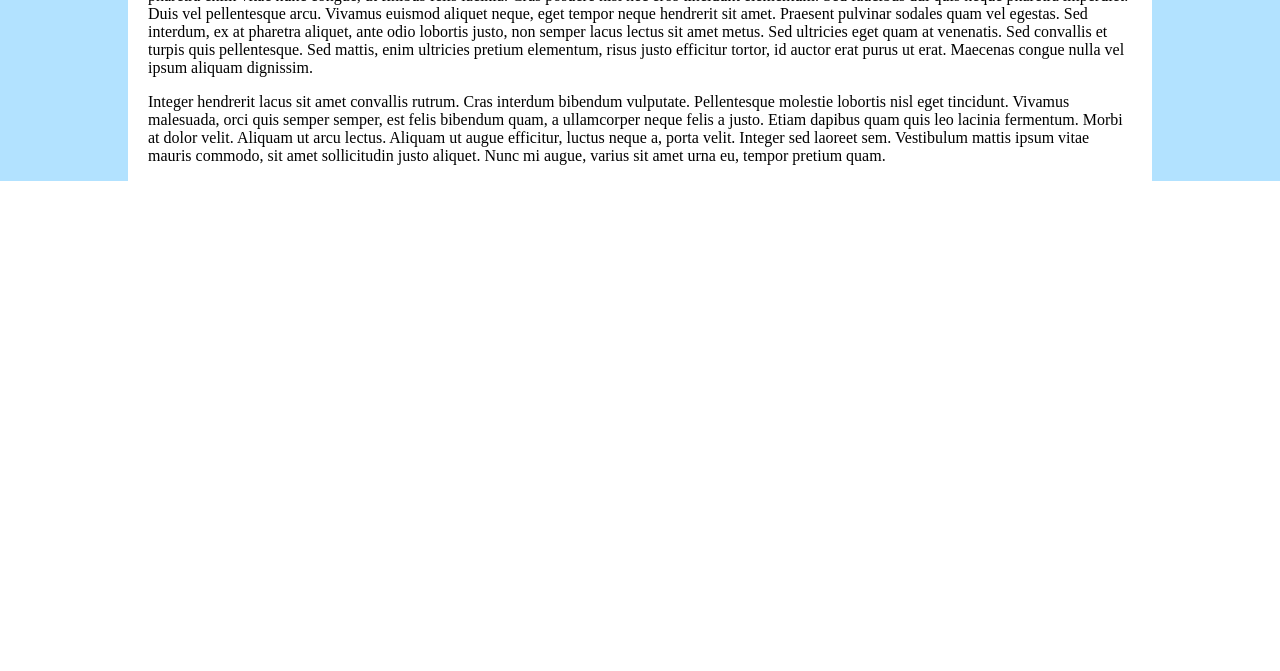
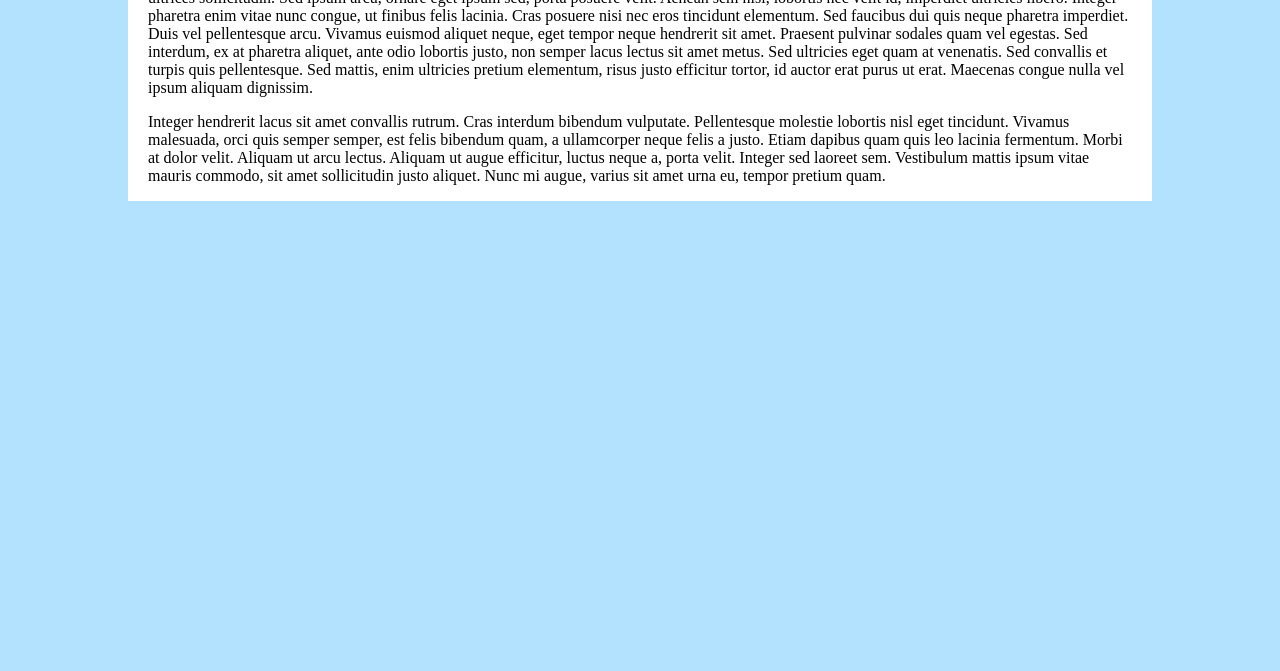
Before and after one commit to annchous/ItmoWeb, a plain HTML site: page index.html in a window 1280 px wide. Shown: the part 209-880 px from the top of the page. Before the commit the page ends 800 px from the top, so only its background shows below. Drawn offline with Linux system fonts and the light colour scheme.

Commit message:
feat: make background full page

```diff
--- a/src/css/outlines.css
+++ b/src/css/outlines.css
@@ -1,3 +1,8 @@
+html, body {
+    margin: 0;
+    min-height: 100vh;
+}
+
 .menu-bar {
     display: flex;
     align-items: center;
@@ -30,11 +35,8 @@
     padding: 10px;
 }
 
-body {
-    margin: 0;
-}
-
 main {
+    height: 100vh;
     background-color: #b2e2ff;
 }
 
@@ -63,6 +65,8 @@ main {
 .page-content {
     position: relative;
     width: 80%;
+    height: 100%;
+    margin-top: 20px;
     background-color: #ffffff;
 }
 
```
